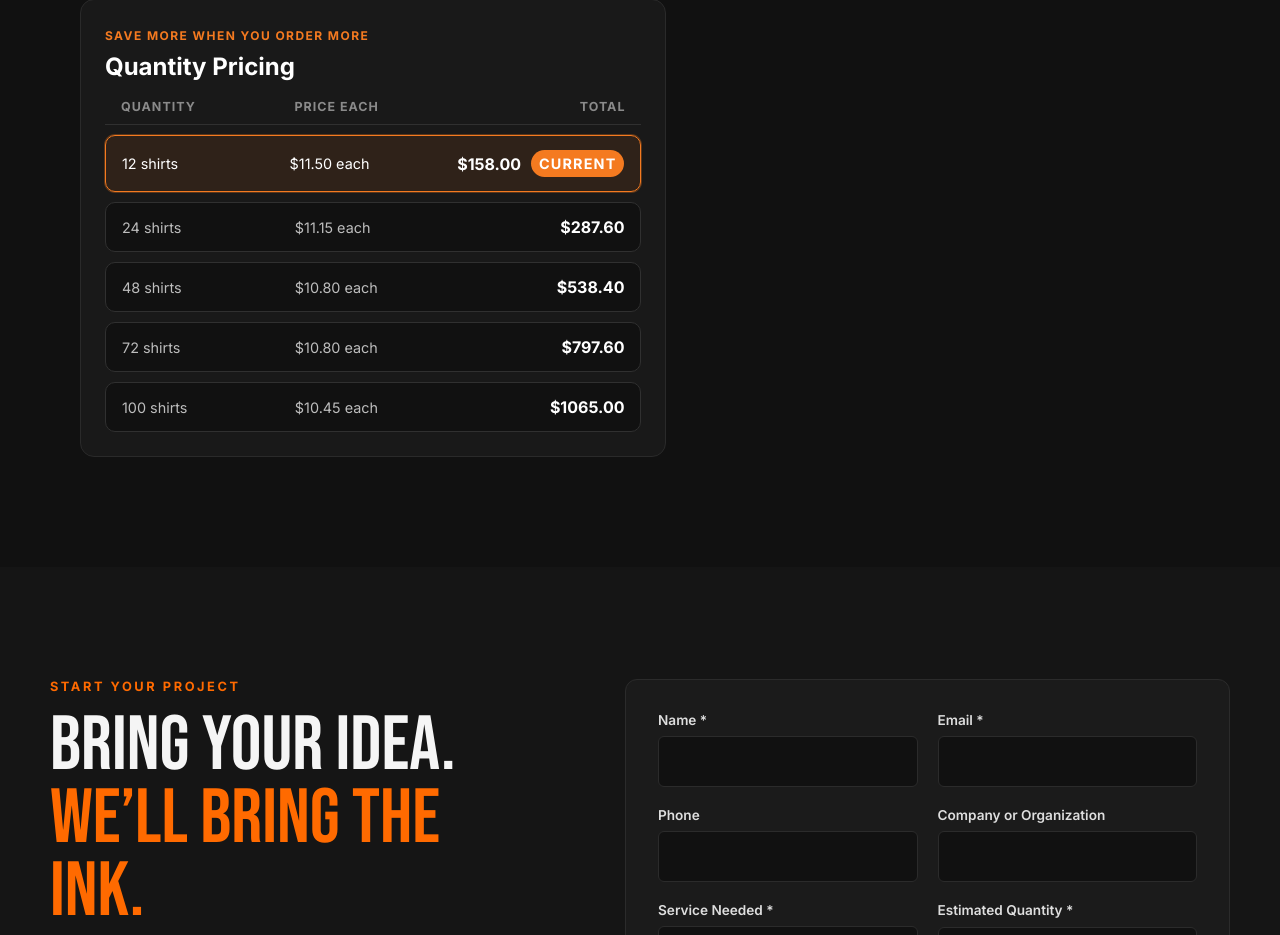
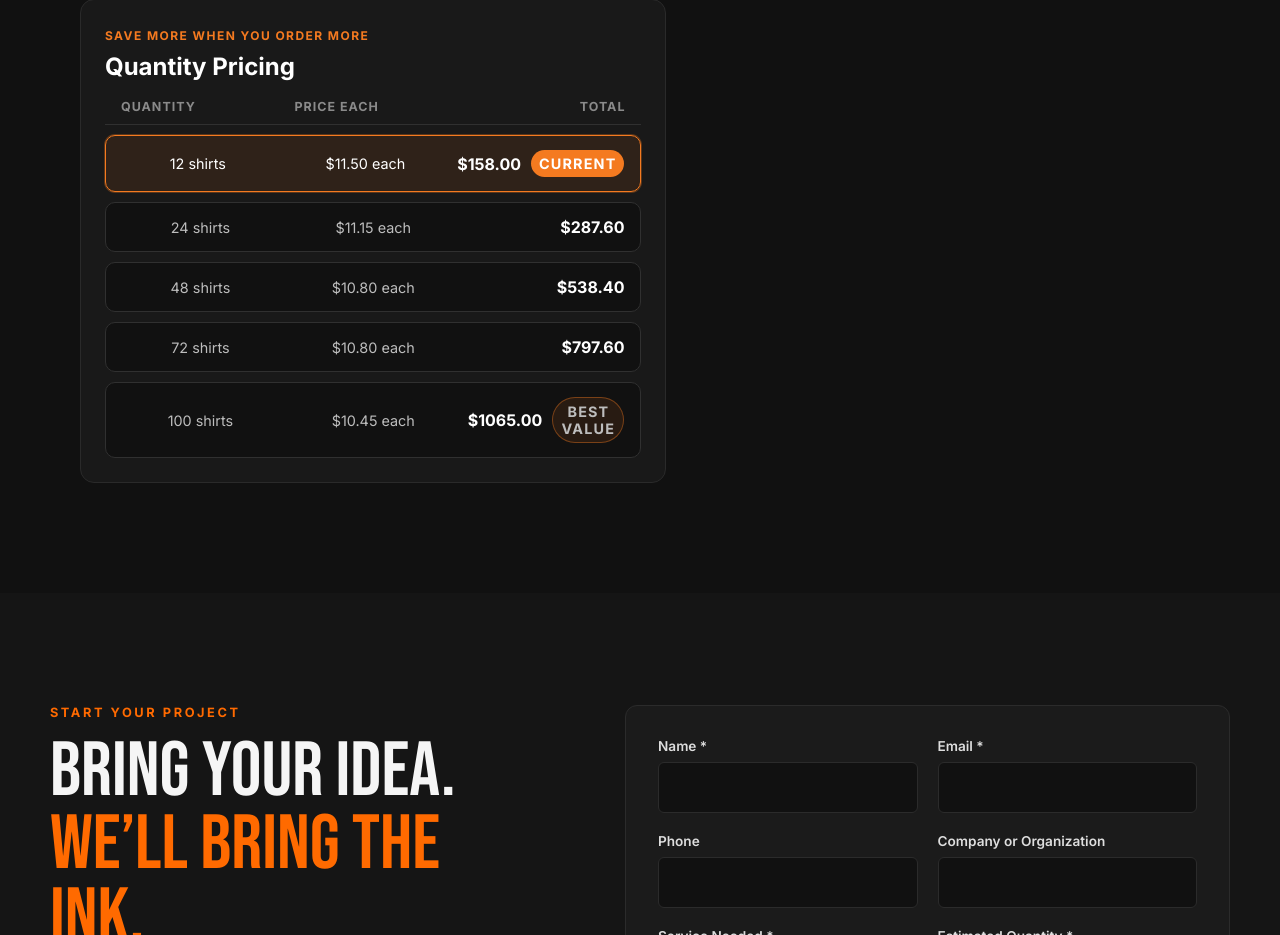
Before and after one commit to CharlieBrown3rd/inknhustle-os, a React (Vite) app: page / in a window 1280 px wide. Shown: the part 5113-6048 px from the top of the page. Built offline with nearby package versions, Linux system fonts and the light colour scheme.

Commit message:
Add quantity pricing table and refactor quote components

```diff
--- a/src/components/QuoteBuilder/QuantityPriceTable.jsx
+++ b/src/components/QuoteBuilder/QuantityPriceTable.jsx
@@ -3,6 +3,7 @@
 function QuantityPriceTable({
   quantityEstimates = [],
   currentQuantity,
+  onQuantityChange,
 }) {
   return (
     <div className="quantity-price-table">
@@ -26,13 +27,16 @@ function QuantityPriceTable({
     quantity === quantityEstimates.at(-1)?.quantity;
 
   return (
-    <div
+    <button
+  type="button"
   className={`quantity-price-table-row ${
     quantity === currentQuantity
       ? "active"
       : ""
   }`}
   key={quantity}
+  onClick={() => onQuantityChange(quantity)}
+  aria-pressed={quantity === currentQuantity}
 >
           <span>{quantity} shirts</span>
 
@@ -50,8 +54,14 @@ function QuantityPriceTable({
       CURRENT
     </span>
   )}
+
+  {isBestValue && (
+    <span className="best-value-badge">
+      BEST VALUE
+    </span>
+  )}
 </div>
-           </div>
+          </button>
   );
 })}
     </div>
--- a/src/sections/QuoteCalculator/QuoteCalculator.css
+++ b/src/sections/QuoteCalculator/QuoteCalculator.css
@@ -669,3 +669,15 @@
   font-weight: 900;
   letter-spacing: 0.08em;
 }
+.best-value-badge {
+  display: inline-flex;
+  align-items: center;
+  padding: 5px 8px;
+  color: #f47a20;
+  background: rgba(244, 122, 32, 0.1);
+  border: 1px solid rgba(244, 122, 32, 0.4);
+  border-radius: 999px;
+  font-size: 0.65rem;
+  font-weight: 900;
+  letter-spacing: 0.08em;
+}
--- a/src/sections/QuoteCalculator/QuoteCalculator.jsx
+++ b/src/sections/QuoteCalculator/QuoteCalculator.jsx
@@ -249,6 +249,7 @@ const displayQuantity =
 <QuantityPriceTable
   quantityEstimates={quantityEstimates}
   currentQuantity={displayQuantity}
+  onQuantityChange={setQuantity}
 />
         </div>
         </div>
```
Lines whose indentation alone changed are shown as unchanged.
